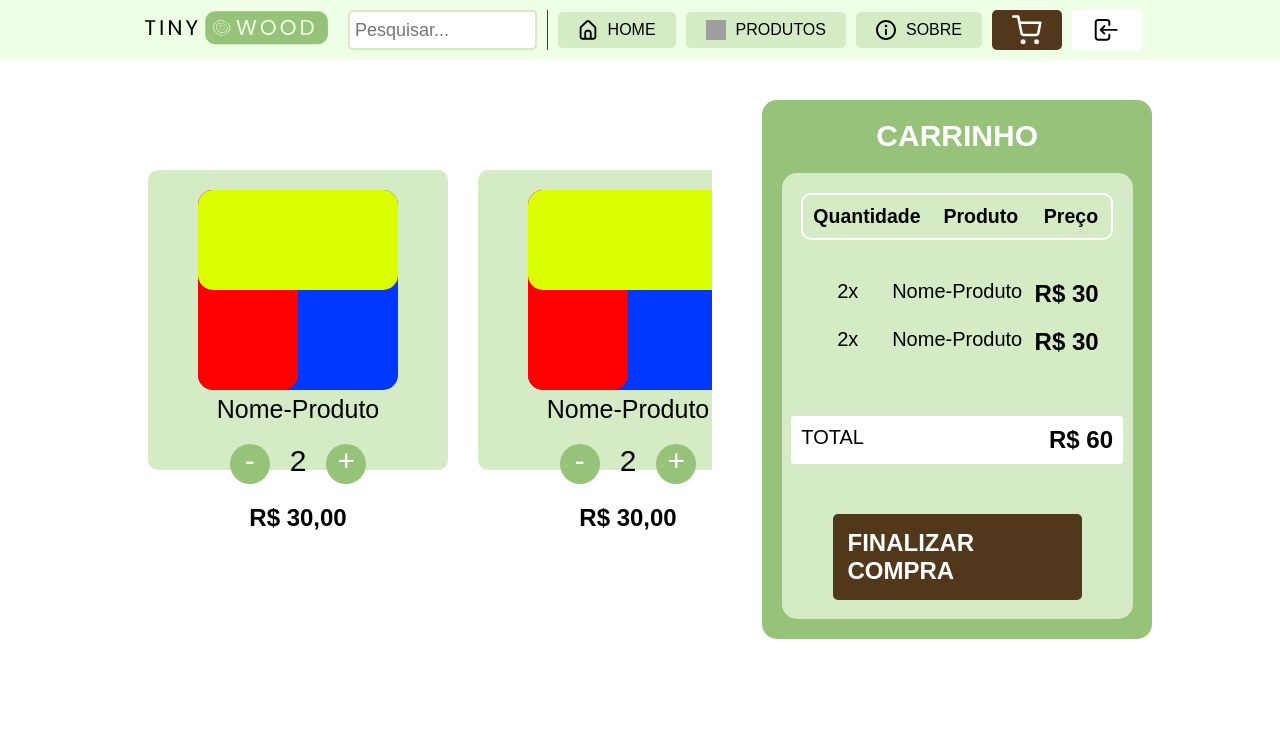
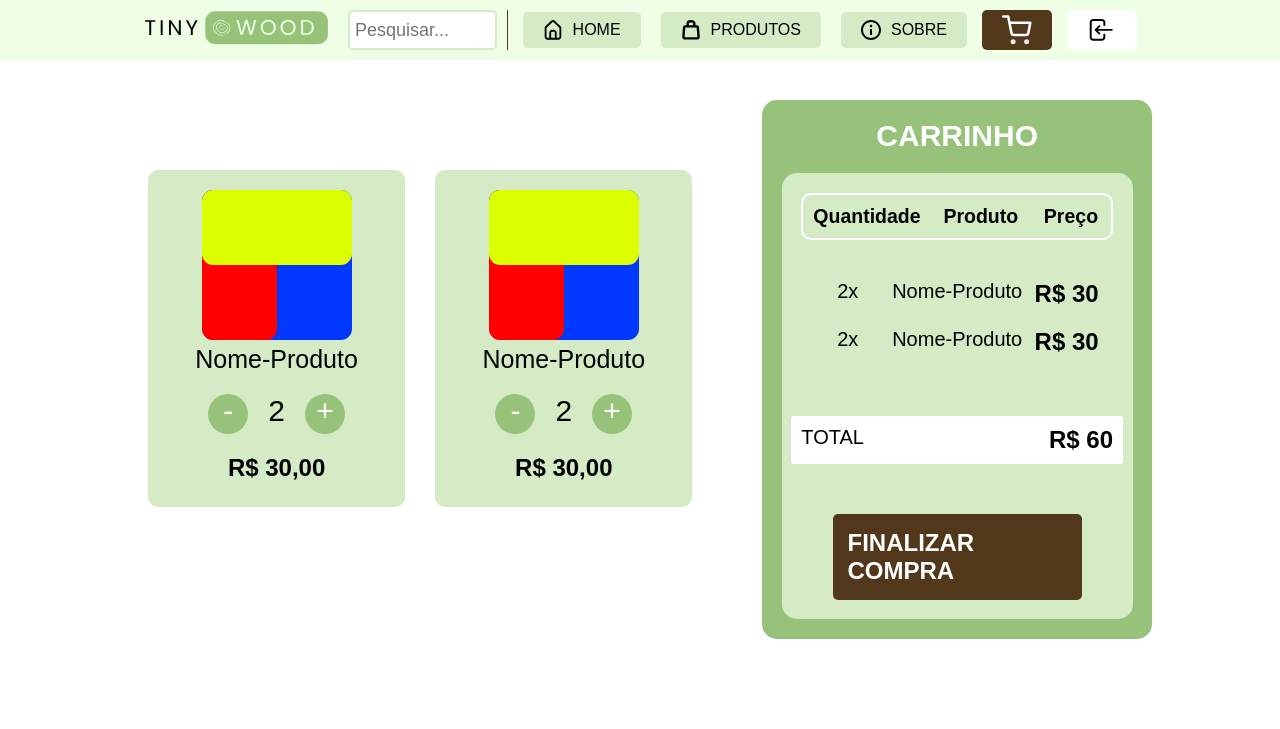
Before and after one commit to MBastazini/E-Commerce, a PHP site: page /carrinho.html in a window 1280 px wide. Shown: the top 729 px of the page. Run offline with PHP 8.4, Linux system fonts and the light colour scheme; some web fonts are replaced; grey boxes are pictures that could not be loaded.

Commit message:
Atualizações finais - 2
- Adicionado os links que faltavam na barra de navegação de todas as abas
- mudança da 2° de 5 imagens (nome)

```diff
--- a/carrinho.html
+++ b/carrinho.html
@@ -49,27 +49,38 @@
         <img src="Icones/Frame 3.svg" class="nav_tres_risco" alt="Mais opções">
         <div class="nav_elementos">
             <div class="nav_risco"></div>
+            <a href="index.html">
                 <div class="nav_home">
                     <img class="nav_icon" src="Icones/home_escuro.svg">
                     <p>HOME</p>
                 </div>
+            </a>
+
+            <a href="produtos.html">
                 <div class="nav_produtos">
-                <img class="nav_icon" src="Icones/icon _shopping bag.svg">
+                    <img class="nav_icon" src="Icones/shopping_preto.svg">
                     <p>PRODUTOS</p>
                 </div>
+            </a>
+
+            <a href="sobre.html">
                 <div class="nav_sobre">
                     <img class="nav_icon" src="Icones/icon _about.svg">
                     <p>SOBRE</p>
                 </div>
+            </a>
 
             <div class="nav_info_lateral" id="nav_botao_ativo">
                 <img class="nav_icon2" src="Icones/carrinho_branco.svg">
                 <p>CARRINHO</p>
             </div>
+
+            <a href="login.html">
                 <div class="nav_info_lateral">
                     <img class="nav_icon2" src="Icones/icon _login_.svg">
                     <p>LOGIN</p>
                 </div>
+            </a>
         </div>
 
     </div>
--- a/index.css
+++ b/index.css
@@ -1252,7 +1252,7 @@ a{
 }
 .produto_compra{
     width: 100%;
-    height: 300px;
+    height: fit-content;
     background-color: var(--destaque_01);
     border-radius: 10px;
     display: flex;
@@ -1274,7 +1274,7 @@ a{
     font-size: 25px;
 }
 .produto_compra img{
-    height: 100%;
+    height: 150px;
     aspect-ratio: 1;
 }
 .produto_compra > div{
--- a/index.html
+++ b/index.html
@@ -69,7 +69,7 @@
 
             <a href="carrinho.html">
                 <div class="nav_info_lateral">
-                    <img class="nav_icon2" src="Icones/icon _shopping.svg">
+                    <img class="nav_icon2" src="Icones/carrinho_preto.svg">
                     <p>CARRINHO</p>
                 </div>
             </a>
--- a/produtos.html
+++ b/produtos.html
@@ -69,7 +69,7 @@
 
             <a href="carrinho.html">
                 <div class="nav_info_lateral">
-                    <img class="nav_icon2" src="Icones/shopping_preto.svg">
+                    <img class="nav_icon2" src="Icones/carrinho_preto.svg">
                     <p>CARRINHO</p>
                 </div>
             </a>
```
Also changed, not shown: sobre.html (+9 -1 lines), Icones/carrinho_preto.svg (renamed from Icones/icon _shopping.svg). Lines whose indentation alone changed are shown as unchanged.
